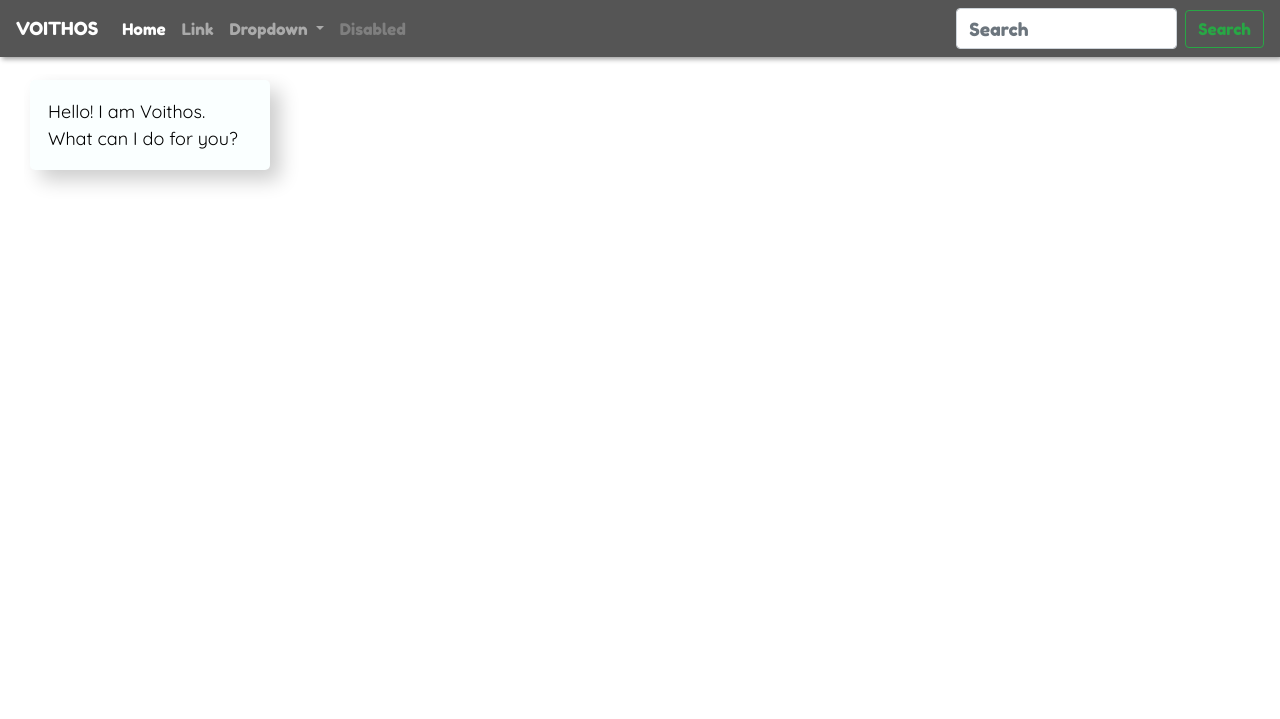
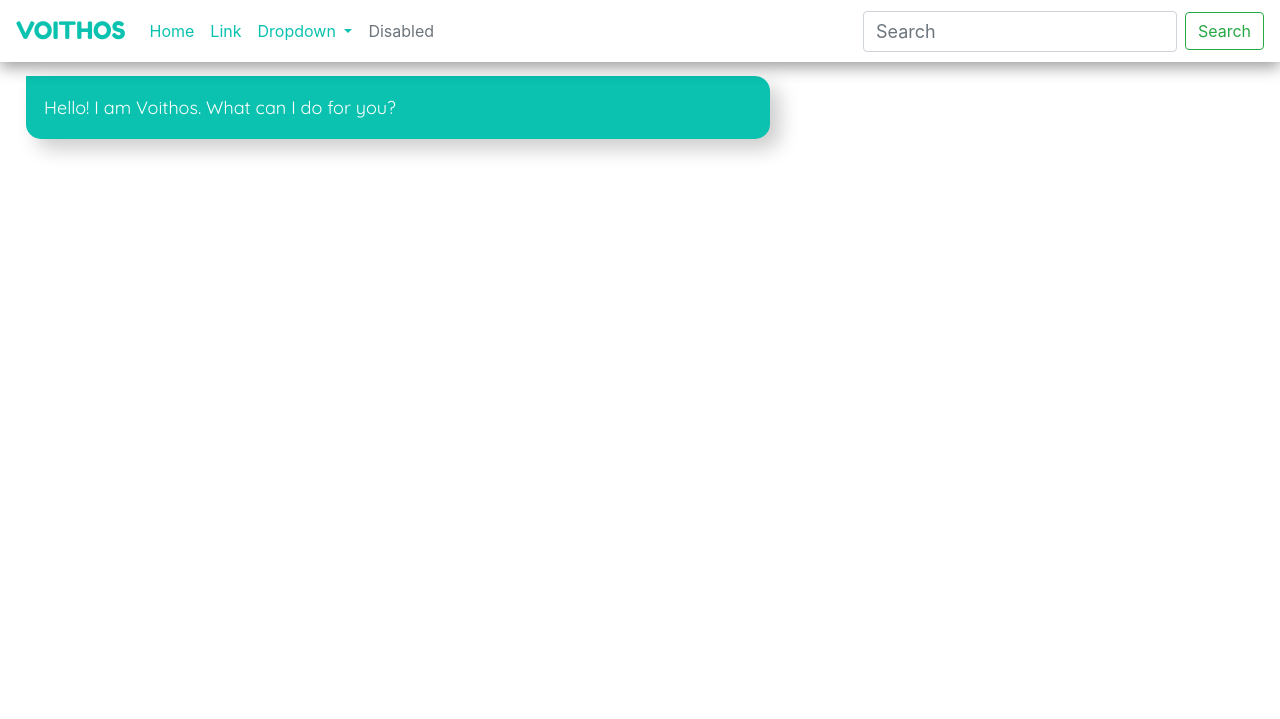
Before and after one commit to aazuspan/Voithos, a Django app: page / in a window 1280 px wide. Shown: the top 719 px of the page. Run offline with Django 3.2, Linux system fonts and the light colour scheme; some libraries are stand-ins or nearby versions.

Commit message:
Improve styling and whitespace correction

```diff
--- a/voithos_django/chat/static/chat/css/chat.css
+++ b/voithos_django/chat/static/chat/css/chat.css
@@ -5,46 +5,53 @@ body {
 .msg-container {
     position: absolute;
     top: 50px;
-    height: 80%;
-    overflow: auto;
+    bottom: 80px;
+    width: 100%;
+    padding: 20px;
+    overflow-y: auto;
 }
 
 .msg {
     width: 60%;
     padding: 18px;
     margin: 6px;
-    border-radius: 5px;
+    border-radius: 15px;
     box-shadow: 10px 10px 20px rgba(0, 0, 0, 0.2);
     font-family: 'Quicksand', sans-serif;
     font-size: large;
 }
 
 .msg-voithos {
-    color: black;
-    background-color: rgb(250, 255, 255);
+    background-color: #0ac2af;
+    color: white;
     float: left;
+    border-top-left-radius: 0px;
 }
 
 .msg-user {
-    background-color: #8bb3af;
-    color: white;
+    background-color: rgb(250, 255, 255);
+    color: black;
     float: right;
+    border-top-right-radius: 0px;
 }
 
 .navbar {
-    color: black;
-    background-color: #555555;
-    box-shadow: 2px 2px 5px rgba(0, 0, 0, 0.4);
-    font-family: 'Fredoka One', cursive;
+    background-color: white;
+    box-shadow: 0px 5px 15px rgba(0, 0, 0, 0.4);
 }
 
 .navbar-brand {
-
-    font-size: large;
+    color: #0ac2af;
+    font-family: 'Fredoka One', cursive;
+    font-size: x-large;
 }
 
-.input-group {
-    color: white;
+.navbar a {
+    color: #0ac2af;
+}
+
+.navbar a:hover {
+    color: #99e2db;
 }
 
 .form-control {
--- a/voithos_django/chat/static/chat/js/chat.js
+++ b/voithos_django/chat/static/chat/js/chat.js
@@ -48,8 +48,6 @@ function addMessage(message, sender) {
     }
 }
 
-
-
 // Automatically scroll to bottom of message box
 function scrollToBottom() {
     MESSAGE_BOX.scroll({
--- a/voithos_django/chat/templates/chat/base.html
+++ b/voithos_django/chat/templates/chat/base.html
@@ -25,7 +25,7 @@
 
 <body>
     <!-- Navbar -->
-    <nav class="navbar navbar-expand-lg navbar-dark fixed-top">
+    <nav class="navbar navbar-expand-lg fixed-top">
         <a class="navbar-brand" href="#">VOITHOS</a>
         <button class="navbar-toggler" type="button" data-toggle="collapse" data-target="#navbarSupportedContent"
             aria-controls="navbarSupportedContent" aria-expanded="false" aria-label="Toggle navigation">
--- a/voithos_django/chat/templates/chat/index.html
+++ b/voithos_django/chat/templates/chat/index.html
@@ -3,7 +3,7 @@
 
 {% block content %}
 <!-- Messages -->
-<div class="msg-container m-4" id='message-container'>
+<div class="msg-container" id='message-container'>
 </div>
 
 <!-- User input form -->
@@ -11,7 +11,7 @@
     <div class="input-group p-4 fixed-bottom">
         <input type="text" id="input-text" class="form-control" placeholder="Hello Voithos..." autocomplete="off">
         <div class="input-group-append">
-            <button class='btn btn-outline-secondary' id="submit-button" type='submit'><i
+            <button class='btn btn-light btn-outline-secondary' id="submit-button" type='submit'><i
                     class='fa fa-reply'></i></button>
         </div>
     </div>
```
